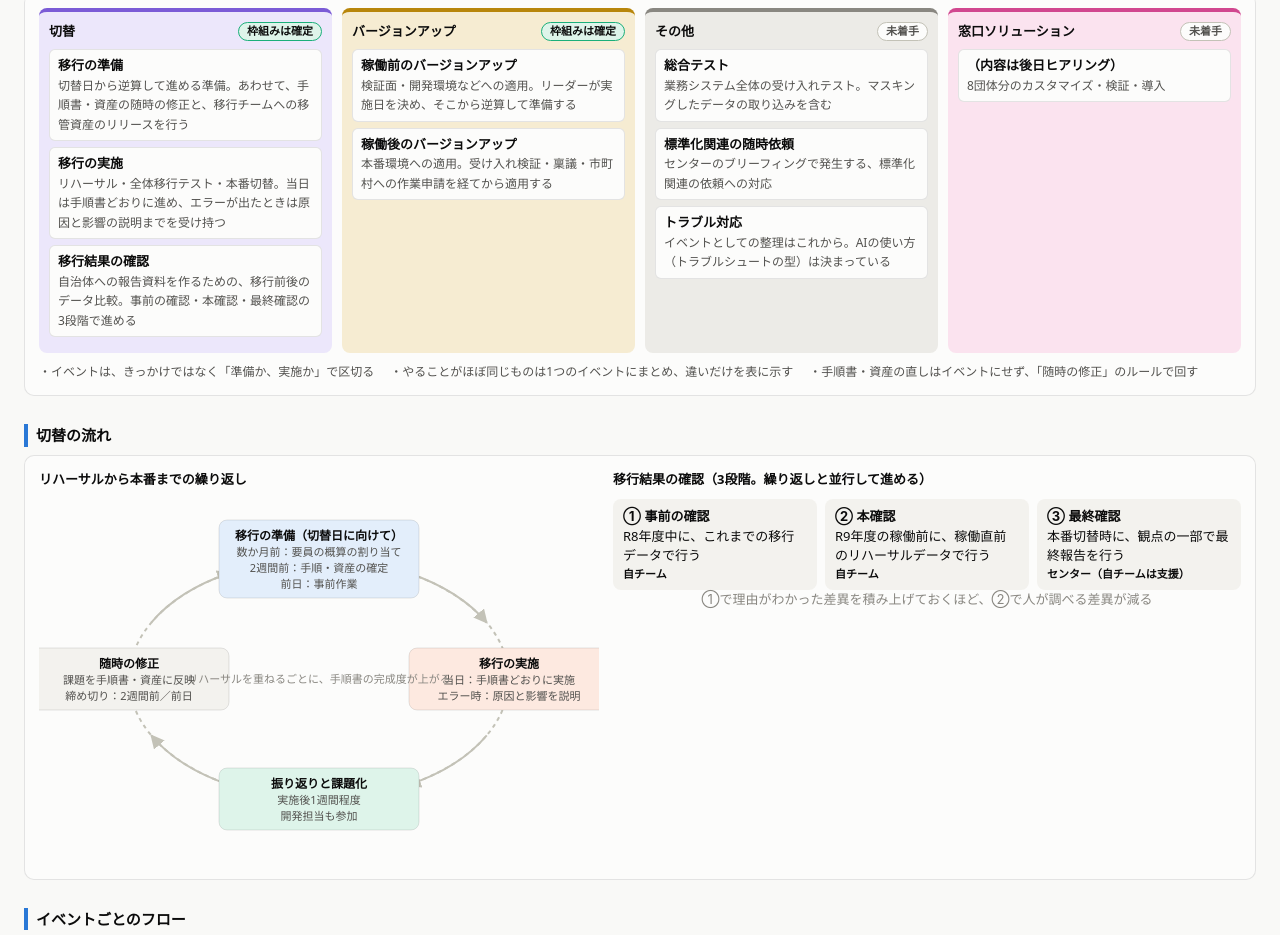
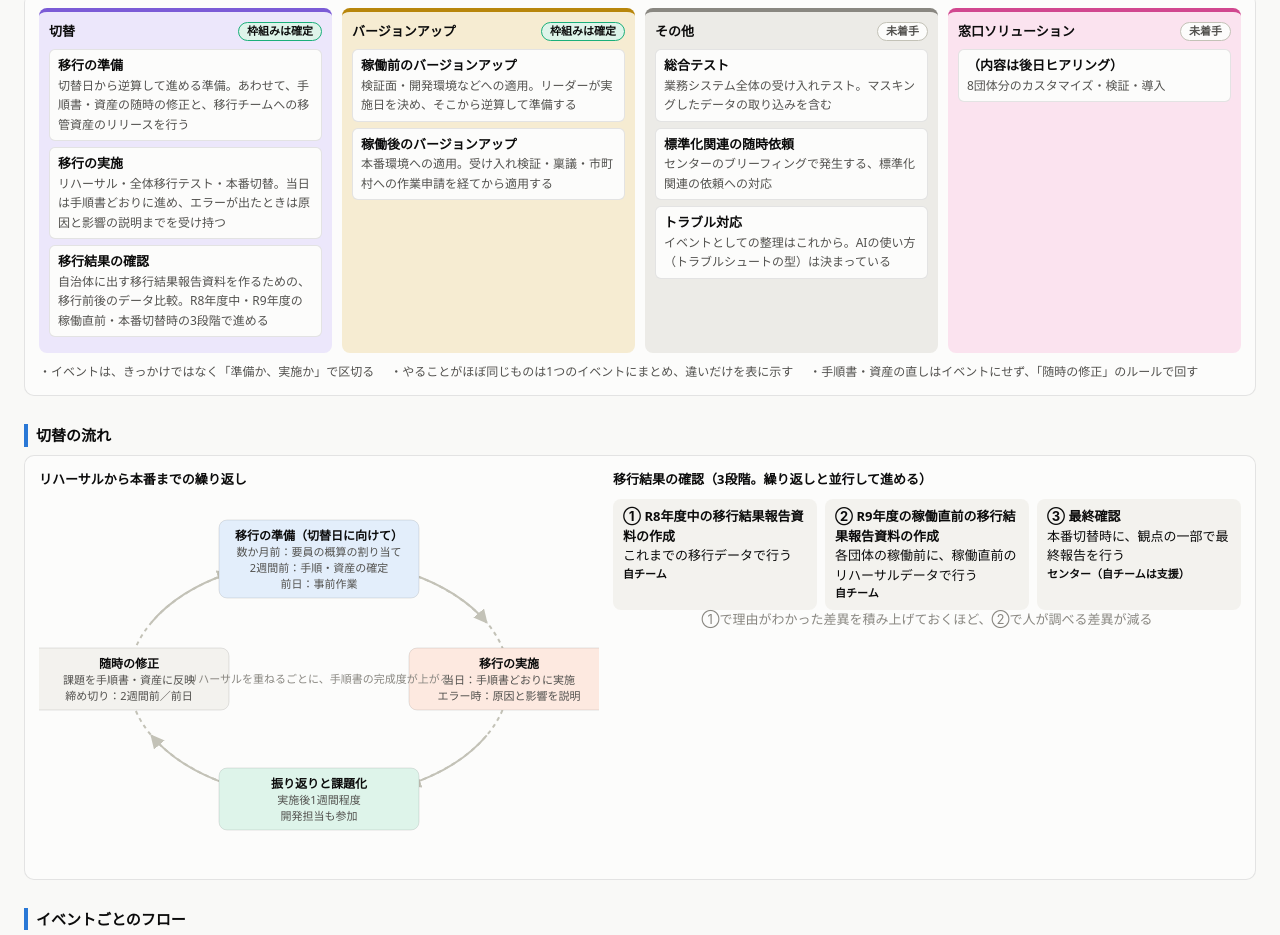
Before and after one commit to takakou32/jichitai-sagyo-mieruka, a plain HTML site: page 全体まとめ.html in a window 1280 px wide. Shown: the part 419-1354 px from the top of the page. Drawn offline with Linux system fonts and the light colour scheme.

Commit message:
移行結果の確認：段階の呼び名を移行結果報告資料の作成にそろえる
- 「事前の確認」「本確認」を、「R8年度中の移行結果報告資料の作成」「R9年度の稼働直前の移行結果報告資料の作成」に改める
- 新人向けの説明に正式名称を1か所だけ書き、①②の報告資料の受け取り手（センター）を埋める

Co-Authored-By: Claude Opus 5.5 <noreply@anthropic.com>

```diff
--- a/全体まとめ.html
+++ b/全体まとめ.html
@@ -200,7 +200,7 @@
     { name: "切替", g: "g1", state: "done", events: [
       { id: "prep", name: "移行の準備", desc: "切替日から逆算して進める準備。あわせて、手順書・資産の随時の修正と、移行チームへの移管資産のリリースを行う" },
       { id: "run", name: "移行の実施", desc: "リハーサル・全体移行テスト・本番切替。当日は手順書どおりに進め、エラーが出たときは原因と影響の説明までを受け持つ" },
-      { id: "verify", name: "移行結果の確認", desc: "自治体への報告資料を作るための、移行前後のデータ比較。事前の確認・本確認・最終確認の3段階で進める" }
+      { id: "verify", name: "移行結果の確認", desc: "自治体に出す移行結果報告資料を作るための、移行前後のデータ比較。R8年度中・R9年度の稼働直前・本番切替時の3段階で進める" }
     ] },
     { name: "バージョンアップ", g: "g2", state: "done", events: [
       { id: "vupre", name: "稼働前のバージョンアップ", desc: "検証面・開発環境などへの適用。リーダーが実施日を決め、そこから逆算して準備する" },
@@ -268,7 +268,7 @@
         ] }
       ] },
     { id: "verify", name: "移行結果の確認", guide: "各論/新人向け/説明_移行結果の確認.md",
-      lead: [["①事前の確認", "R8年度中に、これまでの移行データで行う。自チーム"], ["②本確認", "R9年度の稼働前に、稼働直前のリハーサルデータで行う。自チーム"], ["③最終確認", "本番切替時。センターが主体で、自チームは支援"], ["key", "①で理由がわかった差異を積み上げておくほど、②が軽くなる"]],
+      lead: [["①R8年度中の移行結果報告資料の作成", "これまでの移行データで行う。自チーム"], ["②R9年度の稼働直前の移行結果報告資料の作成", "各団体の稼働前に、稼働直前のリハーサルデータで行う。自チーム"], ["③最終確認", "本番切替時。センターが主体で、自チームは支援"], ["key", "①で理由がわかった差異を積み上げておくほど、②が軽くなる"]],
       phases: [
         { name: "比べる", steps: [
           { no: "1", t: "比較データの準備", who: "作業者", c: "own", done: "移行後のデータと、現行環境のデータがそろっている" },
@@ -342,7 +342,7 @@
 
   var AI_POINTS = [
     { lv: "fixed", lvName: "決まった", t: "エラーの原因と影響の見立て", where: "移行の実施・バージョンアップ／エラーが出たとき", what: "事象の説明・ログ・ソース・トラブル一覧を渡す。材料が足りなければ必ず突き返させる" },
-    { lv: "strong", lvName: "案（有力）", t: "新しい差異の分析・原因調査", where: "移行結果の確認／4", what: "トラブルシュートとほぼ同じ形。本確認で一番重くなるところ" },
+    { lv: "strong", lvName: "案（有力）", t: "新しい差異の分析・原因調査", where: "移行結果の確認／4", what: "トラブルシュートとほぼ同じ形。R9年度の稼働直前の移行結果報告資料で、一番重くなるところ" },
     { lv: "strong", lvName: "案（有力）", t: "業務知識の収集", where: "移行結果の確認／5", what: "標準仕様書などを読ませて、業務のルールを説明させる" },
     { lv: "fixed", lvName: "決まった（各論は後で）", t: "テストケースへの展開", where: "稼働後のバージョンアップ／5a", what: "テスト観点の一覧からテストケースを作る。要否は人が判断" },
     { lv: "cand", lvName: "案", t: "報告資料・開発管理台帳の下書き", where: "移行結果の確認／6、稼働後のバージョンアップ／6", what: "結果を決まった書式の文章に整える" },
@@ -467,8 +467,8 @@
   var stageBox = h("div", null, [
     h("div", { "class": "fig-title", text: "移行結果の確認（3段階。繰り返しと並行して進める）" }),
     h("div", { "class": "stage" }, [
-      h("div", null, [h("b", { text: "① 事前の確認" }), h("div", { text: "R8年度中に、これまでの移行データで行う" }), h("div", { "class": "who", text: "自チーム" })]),
-      h("div", null, [h("b", { text: "② 本確認" }), h("div", { text: "R9年度の稼働前に、稼働直前のリハーサルデータで行う" }), h("div", { "class": "who", text: "自チーム" })]),
+      h("div", null, [h("b", { text: "① R8年度中の移行結果報告資料の作成" }), h("div", { text: "これまでの移行データで行う" }), h("div", { "class": "who", text: "自チーム" })]),
+      h("div", null, [h("b", { text: "② R9年度の稼働直前の移行結果報告資料の作成" }), h("div", { text: "各団体の稼働前に、稼働直前のリハーサルデータで行う" }), h("div", { "class": "who", text: "自チーム" })]),
       h("div", null, [h("b", { text: "③ 最終確認" }), h("div", { text: "本番切替時に、観点の一部で最終報告を行う" }), h("div", { "class": "who", text: "センター（自チームは支援）" })])
     ]),
     h("div", { "class": "arrow-row", text: "①で理由がわかった差異を積み上げておくほど、②で人が調べる差異が減る" })
```
Also changed, not shown: 2 other files.
